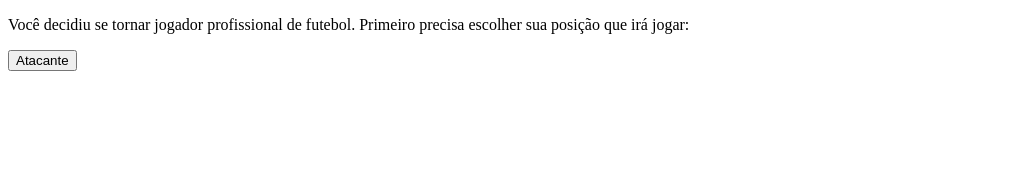
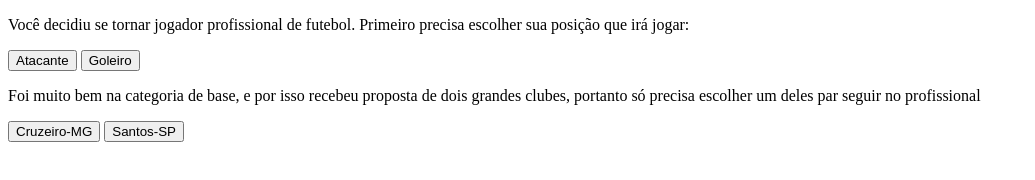
Before and after one commit to lincolngabrieln/jogadorln, a plain HTML site: page index.html in a window 1280 px wide. Shown: the whole page, without its empty margins (0-1035 px from the left). Drawn offline with Linux system fonts and the light colour scheme.

Commit message:
Update index.html
segunda versão

```diff
--- a/index.html
+++ b/index.html
@@ -7,14 +7,17 @@
 </head>
 <body>
     <main>
-        <div>
+        <div class="passo" id="passo-0">
             <p>Você decidiu se tornar jogador profissional de futebol. Primeiro precisa escolher sua posição que irá jogar:</p>
+            <button class="btn-proximo" data-proxmo="1" >Atacante</button>
+            <button class="btn-proximo" data-proxmo="2" >Goleiro</button>
         </div>
-        <button>Atacante</button> </button>
+          <div class="passo" id="passo-1">
+            <p>Foi muito bem na categoria de base, e por isso recebeu proposta de dois grandes clubes, portanto só precisa escolher um deles par seguir no profissional</p>
+            <button class="btn-proximo" data-proxmo="3" >Cruzeiro-MG</button>
+            <button class="btn-proximo" data-proxmo="4" >Santos-SP</button>
+        </div>
     </main>
-
-
-
 
 
 
```
